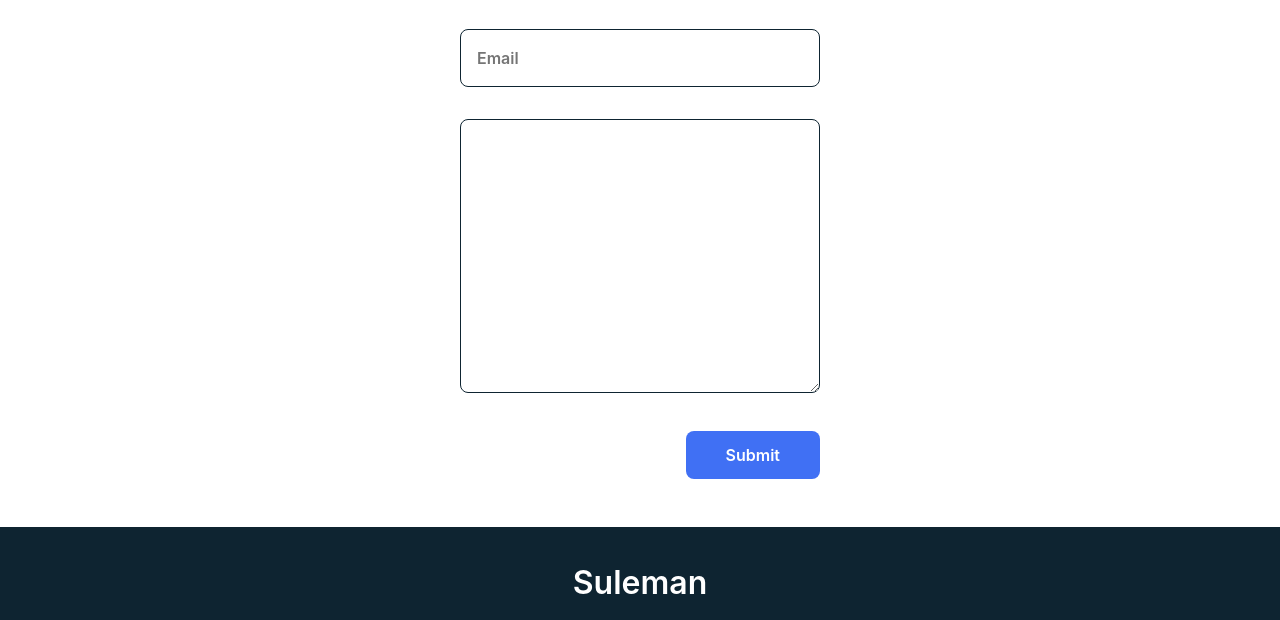
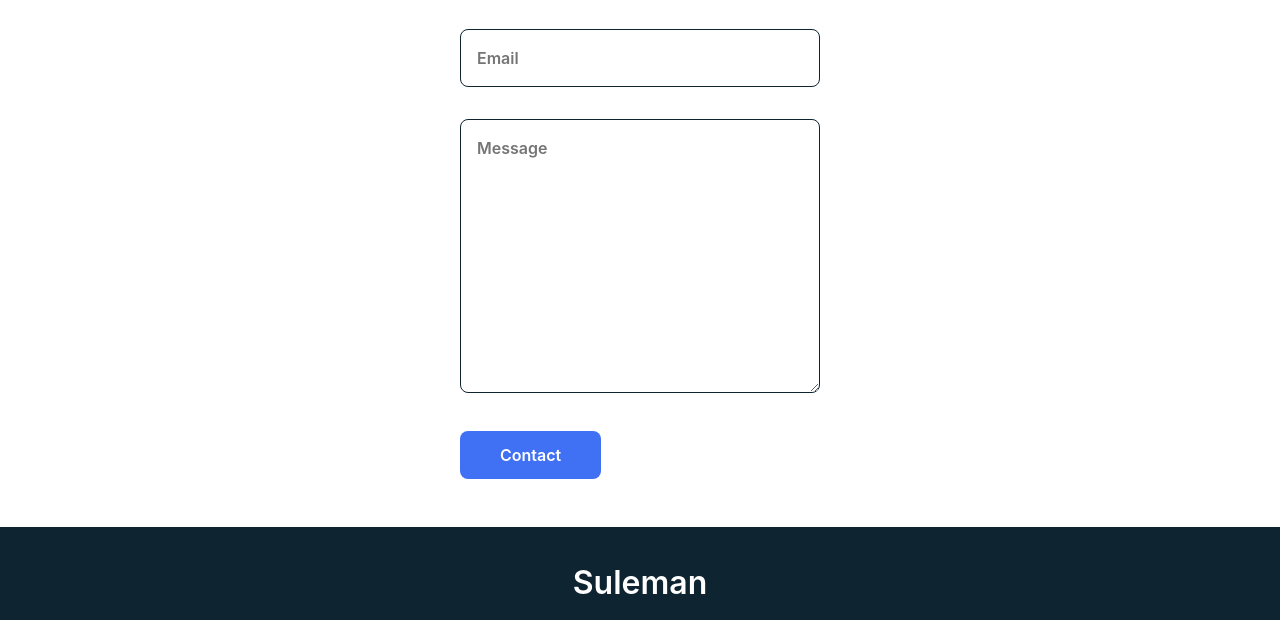
Before and after one commit to fsuleman2/portfolio_sul, a plain HTML site: page index.html in a window 1280 px wide. Shown: the part 2941-3561 px from the top of the page. Drawn offline with nearby package versions, Linux system fonts and the light colour scheme.

Commit message:
mailto added

```diff
--- a/index.html
+++ b/index.html
@@ -43,7 +43,7 @@
                 <div class="home__data">
                     <h1 class="home__title">Hi,<br>I'am <span class="home__title-color">Suleman</span><br> Software Developer</h1>
                     <a href="./assets/doc/sulemanR.pdf" target="_blank" class='button'>Hire Me</a>
-                    <a href="#contact" class='button'>Contact</a>
+                    <a href="mailto:sydsulmn7@gmail.com" class='button'>Contact</a>
                 </div>
 
                 <div class="home__social">
@@ -243,8 +243,9 @@
                     <form action="" class="contact__form">
                         <input type="text" placeholder="Name" class="contact__input">
                         <input type="mail" placeholder="Email" class="contact__input">
-                        <textarea name="" id="" cols="0" rows="10" class="contact__input"></textarea>
-                        <input type="button" value="Submit" class="contact__button button">
+                        <textarea name="" id="" cols="0" rows="10" class="contact__input" placeholder="Message"></textarea>
+                        <!-- <input type="button" value="Submit" class="contact__button button"> -->
+                        <a href="mailto:sydsulmn7@gmail.com" class='button'>Contact</a>
                     </form>
                 </div>
             </section>
```
